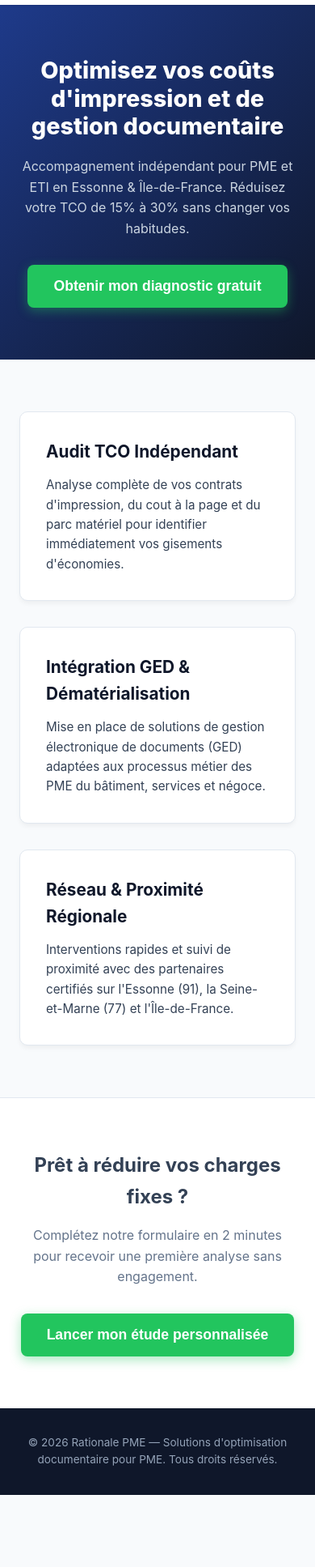
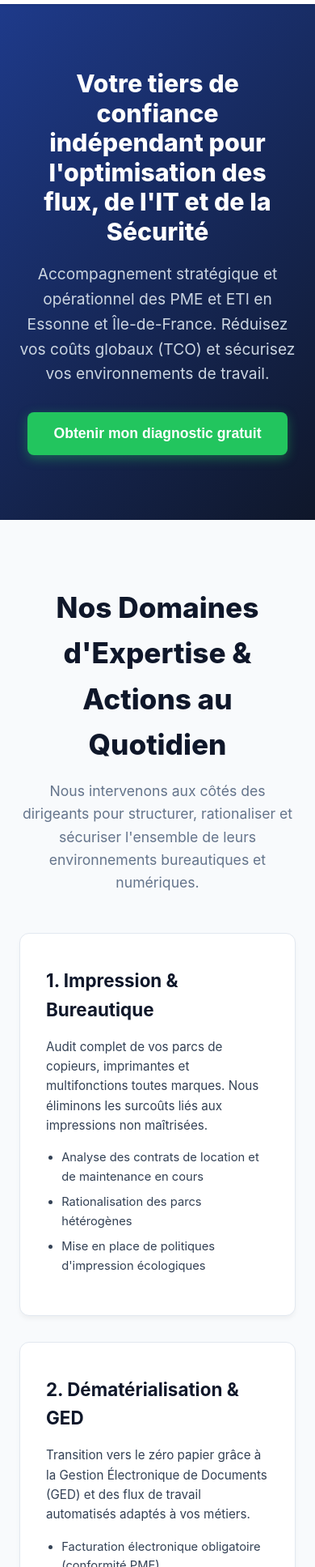
Before and after one commit to leadqualifie/Rationale-PME, a plain HTML site: page index.html in a window 390 px wide. Shown: the part 65-2000 px from the top of the page at 81% size. Before the commit the page ends 1911 px from the top, so only its background shows below. Drawn offline with Linux system fonts and the light colour scheme; a script that the page names is missing.

Commit message:
index.html
Updated the title and meta description for SEO. Enhanced layout and styling for better responsiveness and usability.

```diff
--- a/index.html
+++ b/index.html
@@ -3,17 +3,12 @@
 <head>
     <meta charset="UTF-8">
     <meta name="viewport" content="width=device-width, initial-scale=1.0">
-    <title>Rationale PME | Audit & Optimization des Coûts d'Impression pour PME</title>
-    <meta name="description" content="Réduisez vos frais d'impression et de gestion documentaire en Essonne et Île-de-France. Audit gratuit, analyse TCO et solutions GED sur-mesure pour PME.">
+    <title>Rationale PME | Audit, Conseil en Impression, IT & Cybersécurité pour PME</title>
+    <meta name="description" content="Accompagnement indépendant pour PME en Essonne et Île-de-France. Optimisation TCO impression, intégration GED, infrastructures IT et cybersécurité.">
     <meta name="robots" content="index, follow">
 
-    <!-- Open Graph / Social Media -->
-    <meta property="og:title" content="Rationale PME - Réduisez vos coûts d'impression PME">
-    <meta property="og:description" content="Optimisez votre parc d'impression et vos flux documentaires avec notre audit indépendant pour PME.">
-    <meta property="og:type" content="website">
-
     <!-- Script Tally.so -->
-    <script src="https://tally.so/widgets/embed.js"></script>
+    <script async src="https://tally.so/widgets/embed.js"></script>
 
     <style>
         :root {
@@ -25,13 +20,10 @@
             --text: #334155;
             --text-dark: #0f172a;
             --white: #ffffff;
+            --border: #e2e8f0;
         }
 
-        * {
-            box-sizing: border-box;
-            margin: 0;
-            padding: 0;
-        }
+        * { box-sizing: border-box; margin: 0; padding: 0; }
 
         body {
             font-family: -apple-system, BlinkMacSystemFont, "Segoe UI", Roboto, Helvetica, Arial, sans-serif;
@@ -49,7 +41,7 @@
         }
 
         .nav-container {
-            max-width: 1100px;
+            max-width: 1200px;
             margin: 0 auto;
             padding: 1rem 1.5rem;
             display: flex;
@@ -62,12 +54,9 @@
             font-weight: 800;
             color: var(--primary);
             text-decoration: none;
-            letter-spacing: -0.5px;
         }
 
-        .logo span {
-            color: var(--accent);
-        }
+        .logo span { color: var(--accent); }
 
         .btn-header {
             background-color: var(--primary);
@@ -77,37 +66,22 @@
             text-decoration: none;
             font-weight: 600;
             font-size: 0.9rem;
-            transition: background-color 0.2s;
+            border: none;
+            cursor: pointer;
         }
 
-        .btn-header:hover {
-            background-color: var(--primary-hover);
-        }
+        .btn-header:hover { background-color: var(--primary-hover); }
 
         .hero {
             background: linear-gradient(135deg, #1e3a8a 0%, #0f172a 100%);
             color: var(--white);
-            padding: 4rem 1.5rem;
+            padding: 5rem 1.5rem;
             text-align: center;
         }
 
-        .hero-content {
-            max-width: 800px;
-            margin: 0 auto;
-        }
-
-        .hero h1 {
-            font-size: 2.5rem;
-            font-weight: 800;
-            line-height: 1.2;
-            margin-bottom: 1.2rem;
-        }
-
-        .hero p {
-            font-size: 1.2rem;
-            color: #cbd5e1;
-            margin-bottom: 2rem;
-        }
+        .hero-content { max-width: 900px; margin: 0 auto; }
+        .hero h1 { font-size: 2.5rem; font-weight: 800; line-height: 1.2; margin-bottom: 1.2rem; }
+        .hero p { font-size: 1.2rem; color: #cbd5e1; margin-bottom: 2rem; }
 
         .btn-cta {
             display: inline-block;
@@ -119,67 +93,103 @@
             border-radius: 8px;
             text-decoration: none;
             box-shadow: 0 4px 14px rgba(34, 197, 94, 0.4);
-            transition: transform 0.2s, background-color 0.2s;
             border: none;
             cursor: pointer;
+            transition: transform 0.2s, background-color 0.2s;
         }
 
-        .btn-cta:hover {
-            background-color: #16a34a;
-            transform: translateY(-2px);
+        .btn-cta:hover { background-color: #16a34a; transform: translateY(-2px); }
+
+        .container {
+            max-width: 1200px;
+            margin: 0 auto;
+            padding: 5rem 1.5rem;
         }
 
-        .features {
-            max-width: 1100px;
-            margin: 4rem auto;
-            padding: 0 1.5rem;
+        .section-title {
+            text-align: center;
+            color: var(--text-dark);
+            font-size: 2.2rem;
+            margin-bottom: 1rem;
+            font-weight: 800;
+        }
+
+        .section-subtitle {
+            text-align: center;
+            color: #64748b;
+            font-size: 1.1rem;
+            max-width: 700px;
+            margin: 0 auto 3rem auto;
+        }
+
+        .grid-3 {
             display: grid;
-            grid-template-columns: repeat(auto-fit, minmax(300px, 1fr));
+            grid-template-columns: repeat(auto-fit, minmax(340px, 1fr));
             gap: 2rem;
         }
 
         .card {
             background: var(--white);
-            padding: 2rem;
-            border-radius: 10px;
+            padding: 2.5rem 2rem;
+            border-radius: 12px;
             box-shadow: 0 4px 6px -1px rgba(0,0,0,0.05);
-            border: 1px solid #e2e8f0;
+            border: 1px solid var(--border);
         }
 
-        .card h3 {
-            color: var(--text-dark);
-            font-size: 1.3rem;
-            margin-bottom: 0.8rem;
+        .card h3 { color: var(--text-dark); font-size: 1.4rem; margin-bottom: 1rem; }
+        .card p { font-size: 0.95rem; margin-bottom: 1rem; color: var(--text); }
+        .card ul { list-style-type: disc; padding-left: 1.2rem; font-size: 0.92rem; color: var(--text); }
+        .card li { margin-bottom: 0.5rem; }
+
+        .tco-section {
+            background: var(--white);
+            border-top: 1px solid var(--border);
+            border-bottom: 1px solid var(--border);
         }
 
-        .card p {
-            color: var(--text);
-            font-size: 0.95rem;
+        .tco-grid {
+            display: grid;
+            grid-template-columns: 1fr 1fr;
+            gap: 3rem;
+            align-items: center;
         }
 
-        .cta-section {
-            background-color: var(--white);
-            border-top: 1px solid #e2e8f0;
-            padding: 4rem 1.5rem;
-            text-align: center;
+        @media (max-width: 768px) {
+            .tco-grid { grid-template-columns: 1fr; }
+            .hero h1 { font-size: 1.9rem; }
         }
 
-        .cta-container {
-            max-width: 700px;
-            margin: 0 auto;
+        .news-section {
+            background-color: #f1f5f9;
+        }
+
+        .news-badge {
+            display: inline-block;
+            background-color: #e0f2fe;
+            color: #0369a1;
+            font-size: 0.75rem;
+            font-weight: 700;
+            padding: 0.3rem 0.8rem;
+            border-radius: 20px;
+            margin-bottom: 0.8rem;
+            text-transform: uppercase;
+        }
+
+        .cta-banner {
+            background: linear-gradient(135deg, #0f172a 0%, #1e3a8a 100%);
+            color: var(--white);
+            text-align: center;
+            padding: 4rem 1.5rem;
+            border-radius: 12px;
+            margin: 4rem 0;
         }
 
         footer {
             background-color: var(--secondary);
             color: #94a3b8;
             text-align: center;
-            padding: 2rem 1.5rem;
+            padding: 2.5rem 1.5rem;
             font-size: 0.85rem;
-        }
-
-        @media (max-width: 640px) {
-            .hero h1 { font-size: 1.8rem; }
-            .hero p { font-size: 1rem; }
         }
     </style>
 </head>
@@ -194,38 +204,79 @@
 
     <section class="hero">
         <div class="hero-content">
-            <h1>Optimisez vos coûts d'impression et de gestion documentaire</h1>
-            <p>Accompagnement indépendant pour PME et ETI en Essonne & Île-de-France. Réduisez votre TCO de 15% à 30% sans changer vos habitudes.</p>
+            <h1>Votre tiers de confiance indépendant pour l'optimisation des flux, de l'IT et de la Sécurité</h1>
+            <p>Accompagnement stratégique et opérationnel des PME et ETI en Essonne et Île-de-France. Réduisez vos coûts globaux (TCO) et sécurisez vos environnements de travail.</p>
             <button class="btn-cta" data-tally-open="31qBvJ" data-tally-layout="modal" data-tally-width="500">Obtenir mon diagnostic gratuit</button>
         </div>
     </section>
 
-    <section class="features">
-        <div class="card">
-            <h3>Audit TCO Indépendant</h3>
-            <p>Analyse complète de vos contrats d'impression, du cout à la page et du parc matériel pour identifier immédiatement vos gisements d'économies.</p>
+    <!-- SECTION CE QUE NOUS FAISONS (DÉTAIL MÉTIER) -->
+    <div class="container">
+        <h2 class="section-title">Nos Domaines d'Expertise & Actions au Quotidien</h2>
+        <p class="section-subtitle">Nous intervenons aux côtés des dirigeants pour structurer, rationaliser et sécuriser l'ensemble de leurs environnements bureautiques et numériques.</p>
+
+        <div class="grid-3">
+            <div class="card">
+                <h3>1. Impression & Bureautique</h3>
+                <p>Audit complet de vos parcs de copieurs, imprimantes et multifonctions toutes marques. Nous éliminons les surcoûts liés aux impressions non maîtrisées.</p>
+                <ul>
+                    <li>Analyse des contrats de location et de maintenance en cours</li>
+                    <li>Rationalisation des parcs hétérogènes</li>
+                    <li>Mise en place de politiques d'impression écologiques</li>
+                </ul>
+            </div>
+            <div class="card">
+                <h3>2. Dématérialisation & GED</h3>
+                <p>Transition vers le zéro papier grâce à la Gestion Électronique de Documents (GED) et des flux de travail automatisés adaptés à vos métiers.</p>
+                <ul>
+                    <li>Facturation électronique obligatoire (conformité PME)</li>
+                    <li>Dématérialisation des bulletins de paie et notes de frais</li>
+                    <li>Archivage légal sécurisé et recherche documentaire instantanée</li>
+                </ul>
+            </div>
+            <div class="card">
+                <h3>3. Infrastructures IT & Cybersécurité</h3>
+                <p>Sécurisation et modernisation de vos réseaux informatiques, postes de travail et serveurs pour prémunir votre entreprise contre les cybermenaces.</p>
+                <ul>
+                    <li>Audits de vulnérabilité et sécurisation des réseaux</li>
+                    <li>Solutions de sauvegarde externalisée et PRA (Plan de Reprise d'Activité)</li>
+                    <li>Mise en conformité RGPD et sécurité des accès distants</li>
+                </ul>
+            </div>
         </div>
-        <div class="card">
-            <h3>Intégration GED & Dématérialisation</h3>
-            <p>Mise en place de solutions de gestion électronique de documents (GED) adaptées aux processus métier des PME du bâtiment, services et négoce.</p>
-        </div>
-        <div class="card">
-            <h3>Réseau & Proximité Régionale</h3>
-            <p>Interventions rapides et suivi de proximité avec des partenaires certifiés sur l'Essonne (91), la Seine-et-Marne (77) et l'Île-de-France.</p>
+    </div>
+
+    <!-- SECTION TCO -->
+    <section class="tco-section">
+        <div class="container">
+            <div class="tco-grid">
+                <div>
+                    <h2 style="font-size: 2rem; color: var(--text-dark); margin-bottom: 1.5rem;">Maîtriser son TCO : Le secret d'une rentabilité durable</h2>
+                    <p style="margin-bottom: 1rem;">Le <strong>TCO (Total Cost of Ownership - Coût Total de Possession)</strong> va bien au-delà de la simple facture mensuelle de location de matériel. Il englobe tous les coûts cachés :</p>
+                    <ul style="padding-left: 1.2rem; margin-bottom: 1.5rem;">
+                        <li>Le coût réel des consommables et de l'encre gaspillée</li>
+                        <li>Les pertes de temps liées aux pannes et aux interventions techniques</li>
+                        <li>Les coûts énergétiques et de maintenance non optimisés</li>
+                    </ul>
+                    <p>En tant qu'<strong>accompagnateur indépendant</strong>, nous auditez ces variables en toute neutralité pour vous orienter vers les meilleurs partenaires locaux et distributeurs régionaux, générant de <strong>15% à 30% d'économies</strong>.</p>
+                </div>
+                <div class="card" style="background: #f8fafc; border-left: 4px solid var(--accent);">
+                    <h3>Notre Rôle de Tiers de Confiance</h3>
+                    <p>Face à la complexité des offres des grands constructeurs et opérateurs, les dirigeants de PME manquent de visibilité.</p>
+                    <p style="margin-top: 1rem;">Nous jouons le rôle d'architecte : <strong>nous définissons votre besoin réel</strong>, comparons les solutions du marché et pilotons l'intégration avec les meilleurs experts techniques de votre région (Essonne, Île-de-France, Grand Est).</p>
+                </div>
+            </div>
         </div>
     </section>
 
-    <section class="cta-section">
-        <div class="cta-container">
-            <h2>Prêt à réduire vos charges fixes ?</h2>
-            <p style="margin: 1rem 0 2rem 0; color: #64748b;">Complétez notre formulaire en 2 minutes pour recevoir une première analyse sans engagement.</p>
-            <button class="btn-cta" data-tally-open="31qBvJ" data-tally-layout="modal" data-tally-width="500">Lancer mon étude personnalisée</button>
-        </div>
-    </section>
+    <!-- SECTION ACTUALITÉS : LÉGISLATION, FINANCIER & SÉCURITÉ -->
+    <section class="container news-section" style="max-width: 100%; background-color: #f1f5f9; padding: 5rem 1.5rem;">
+        <div style="max-width: 1200px; margin: 0 auto;">
+            <h2 class="section-title">Veille & Actualités : Législation, Finance & Sécurité</h2>
+            <p class="section-subtitle">Restez informés des dernières évolutions réglementaires et technologiques impactant l'impression et l'IT en entreprise.</p>
 
-    <footer>
-        <p>&copy; 2026 Rationale PME — Solutions d'optimisation documentaire pour PME. Tous droits réservés.</p>
-    </footer>
-
-</body>
-</html>
+            <div class="grid-3">
+                <div class="card">
+                    <span class="news-badge">Législation & Conformité</span>
+                    <h3>Facturation Électronique & GED</h3>
+                    <p>L'obligation progressive de la facture électronique impose aux PME de s'équiper de plateformes agréées (PDP/PPF).
```
